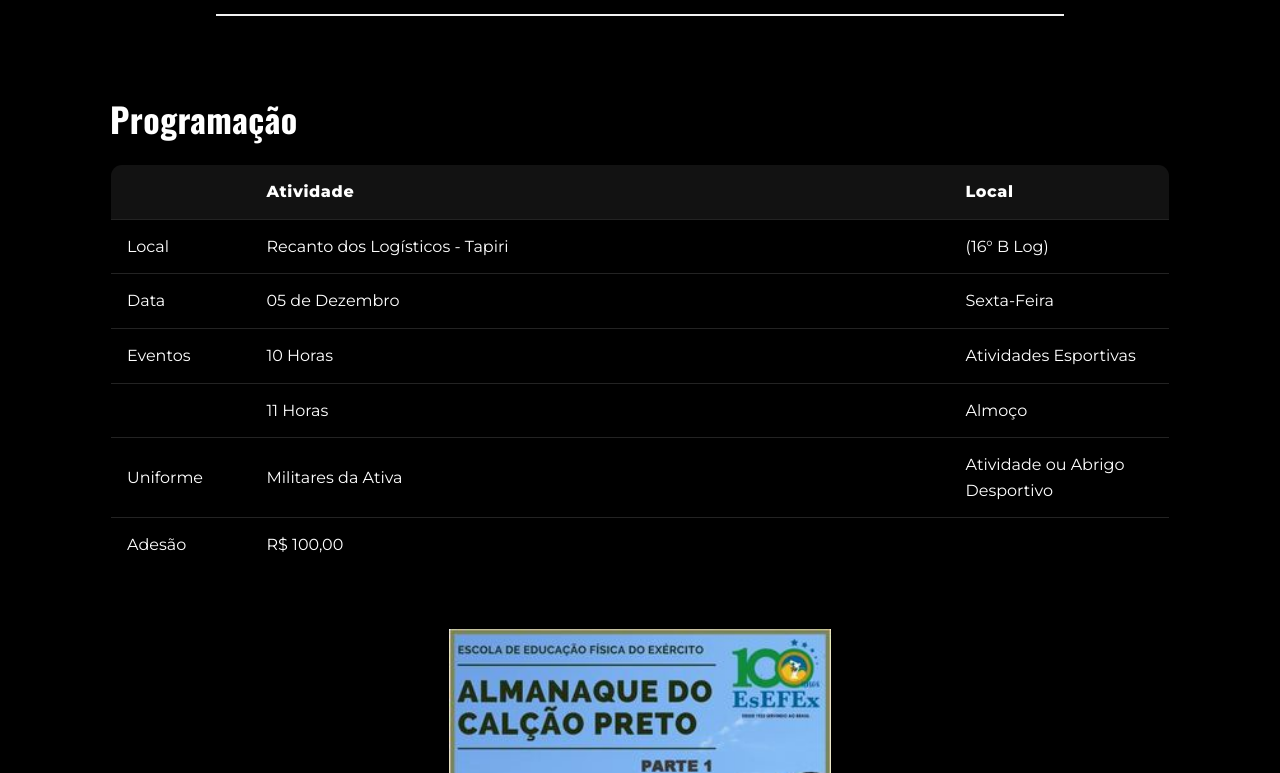
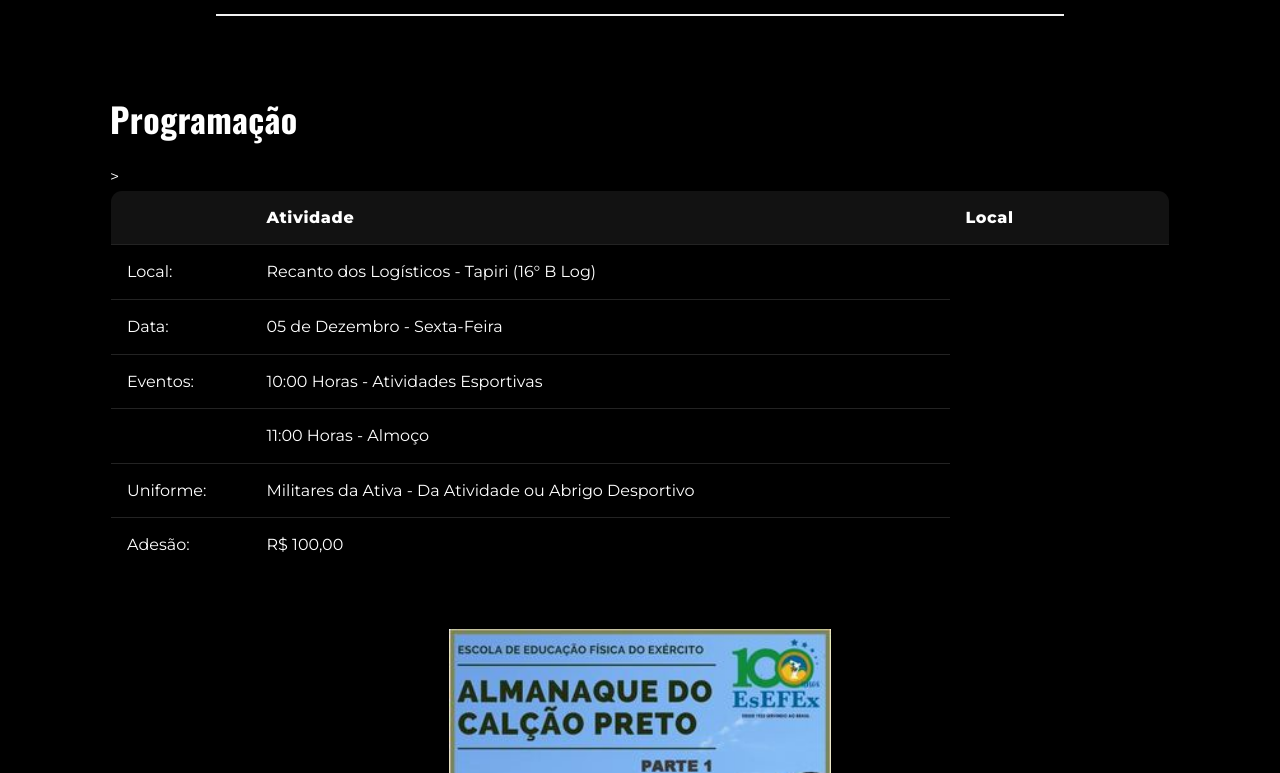
Before and after one commit to brunno-boschini/encontro-calcoes-pretos, a plain HTML site: page index.html in a window 1280 px wide. Shown: the part 768-1541 px from the top of the page. Drawn offline with nearby package versions, Linux system fonts and the light colour scheme.

Commit message:
Update index.html

```diff
--- a/index.html
+++ b/index.html
@@ -43,12 +43,12 @@
           <tr><th style="width:140px"/th><th>Atividade</th><th style="width:220px">Local</th></tr>
         </thead>
         <tbody>
-          <tr><td>Local</td><td>Recanto dos Logísticos - Tapiri</td><td>(16° B Log)</td></tr>
-          <tr><td>Data</td><td>05 de Dezembro</td><td>Sexta-Feira</td></tr>
-          <tr><td>Eventos</td><td>10 Horas</td><td>Atividades Esportivas</td></tr>
-          <tr><td></td><td>11 Horas</td><td>Almoço</td></tr>
-          <tr><td>Uniforme</td><td>Militares da Ativa</td><td>Atividade ou Abrigo Desportivo</td></tr>
-          <tr><td>Adesão</td><td>R$ 100,00</td></tr>
+          <tr><td>Local:</td><td>Recanto dos Logísticos - Tapiri (16° B Log)</td>></tr>
+          <tr><td>Data:</td><td>05 de Dezembro - Sexta-Feira</td></tr>
+          <tr><td>Eventos:</td><td>10:00 Horas - Atividades Esportivas</td></tr>
+          <tr><td></td><td>11:00 Horas - Almoço</td></tr>
+          <tr><td>Uniforme:</td><td>Militares da Ativa - Da Atividade ou Abrigo Desportivo</td></tr>
+          <tr><td>Adesão:</td><td>R$ 100,00</td></tr>
         </tbody>
       </table>
     </div>
```
